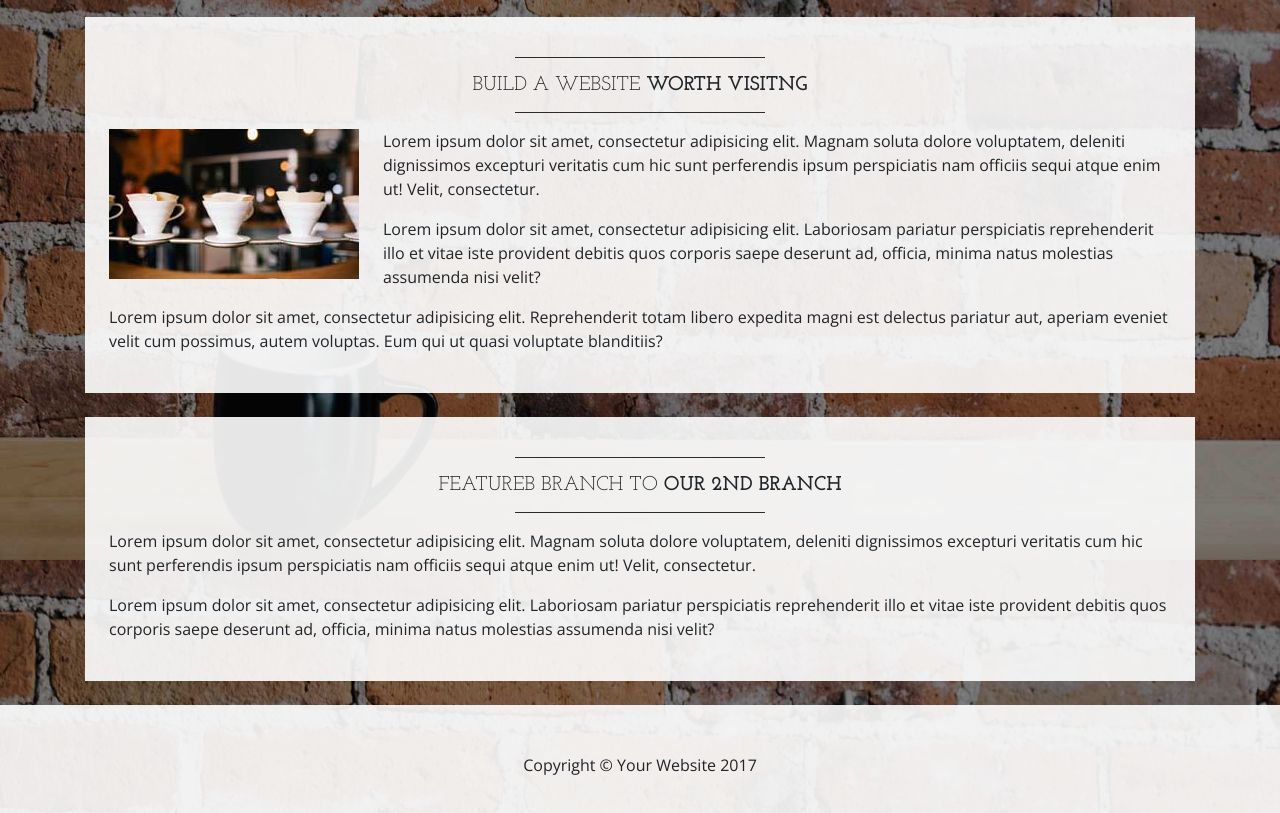
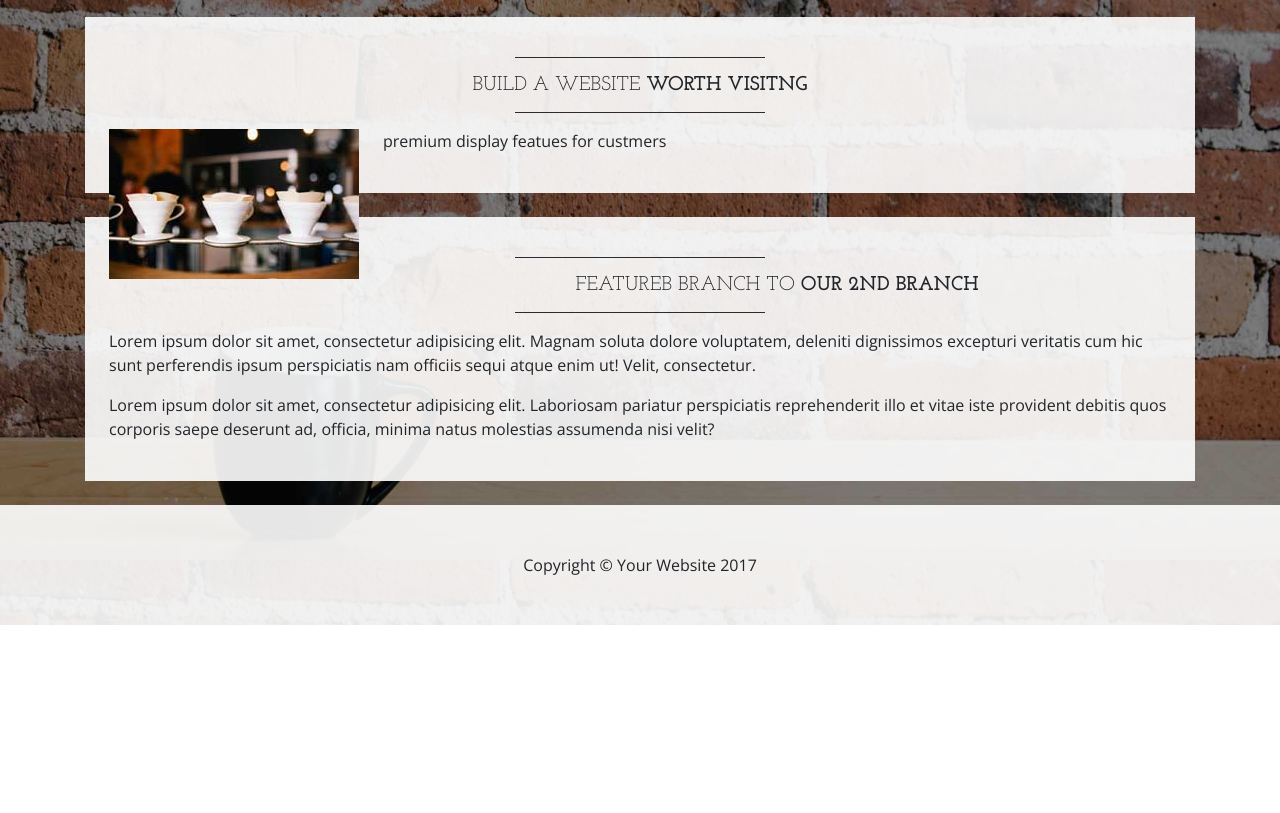
Before and after one commit to JasonDuquain/learnGit, a website: page index.html in a window 1280 px wide. Shown: the part 1040-1853 px from the top of the page. After the commit the page ends 1665 px from the top, so only its background shows below. Drawn offline with nearby package versions, Linux system fonts and the light colour scheme.

```diff
--- a/index.html
+++ b/index.html
@@ -114,9 +114,7 @@
         </h2>
         <hr class="divider">
         <img class="img-fluid float-left mr-4 d-none d-lg-block" src="img/intro-pic.jpg" alt="">
-        <p>Lorem ipsum dolor sit amet, consectetur adipisicing elit. Magnam soluta dolore voluptatem, deleniti dignissimos excepturi veritatis cum hic sunt perferendis ipsum perspiciatis nam officiis sequi atque enim ut! Velit, consectetur.</p>
-        <p>Lorem ipsum dolor sit amet, consectetur adipisicing elit. Laboriosam pariatur perspiciatis reprehenderit illo et vitae iste provident debitis quos corporis saepe deserunt ad, officia, minima natus molestias assumenda nisi velit?</p>
-        <p>Lorem ipsum dolor sit amet, consectetur adipisicing elit. Reprehenderit totam libero expedita magni est delectus pariatur aut, aperiam eveniet velit cum possimus, autem voluptas. Eum qui ut quasi voluptate blanditiis?</p>
+        <p>premium display featues for custmers</p>
       </div>
 
       <div class="bg-faded p-4 my-4">
```
